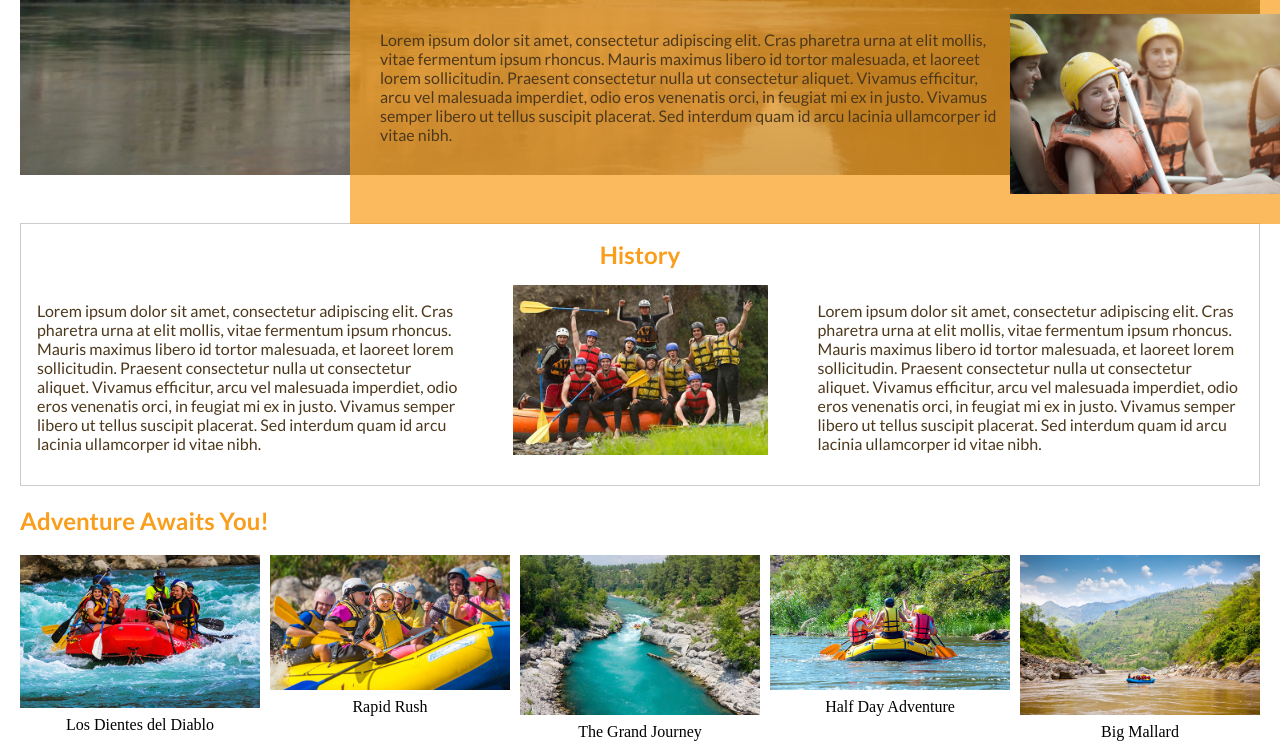
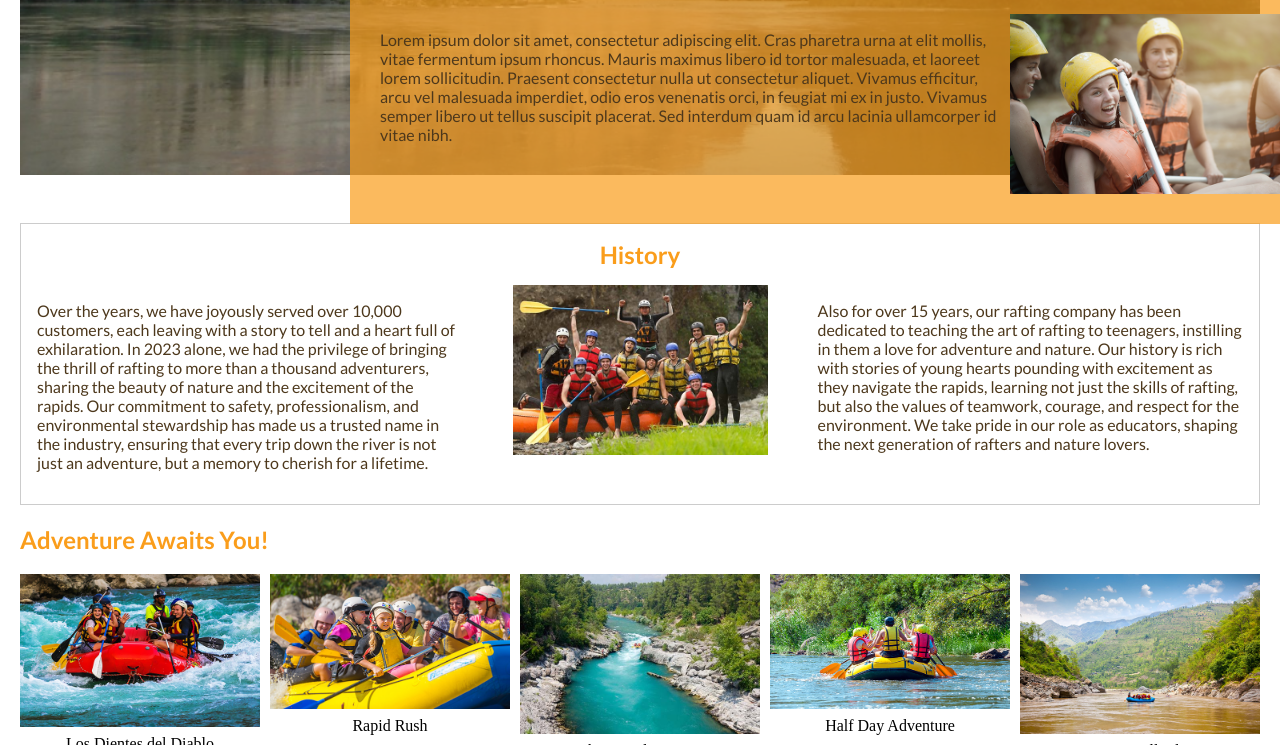
Before and after one commit to AmonApolonio/wdd130, a plain HTML site: page wwr/about.html in a window 1280 px wide. Shown: the part 355-1100 px from the top of the page. Drawn offline with Linux system fonts and the light colour scheme.

Commit message:
adding more content to the page

```diff
--- a/wwr/about.html
+++ b/wwr/about.html
@@ -31,9 +31,9 @@
             <section class="history-section">
                 <h2>History</h2>
                 <div class="history-grid">
-                    <p>Lorem ipsum dolor sit amet, consectetur adipiscing elit. Cras pharetra urna at elit mollis, vitae fermentum ipsum rhoncus. Mauris maximus libero id tortor malesuada, et laoreet lorem sollicitudin. Praesent consectetur nulla ut consectetur aliquet. Vivamus efficitur, arcu vel malesuada imperdiet, odio eros venenatis orci, in feugiat mi ex in justo. Vivamus semper libero ut tellus suscipit placerat. Sed interdum quam id arcu lacinia ullamcorper id vitae nibh.</p>
+                    <p>Over the years, we have joyously served over 10,000 customers, each leaving with a story to tell and a heart full of exhilaration. In 2023 alone, we had the privilege of bringing the thrill of rafting to more than a thousand adventurers, sharing the beauty of nature and the excitement of the rapids. Our commitment to safety, professionalism, and environmental stewardship has made us a trusted name in the industry, ensuring that every trip down the river is not just an adventure, but a memory to cherish for a lifetime.</p>
                     <img src="images/history.jpg" alt="history">
-                    <p>Lorem ipsum dolor sit amet, consectetur adipiscing elit. Cras pharetra urna at elit mollis, vitae fermentum ipsum rhoncus. Mauris maximus libero id tortor malesuada, et laoreet lorem sollicitudin. Praesent consectetur nulla ut consectetur aliquet. Vivamus efficitur, arcu vel malesuada imperdiet, odio eros venenatis orci, in feugiat mi ex in justo. Vivamus semper libero ut tellus suscipit placerat. Sed interdum quam id arcu lacinia ullamcorper id vitae nibh.</p>
+                    <p>Also for over 15 years, our rafting company has been dedicated to teaching the art of rafting to teenagers, instilling in them a love for adventure and nature. Our history is rich with stories of young hearts pounding with excitement as they navigate the rapids, learning not just the skills of rafting, but also the values of teamwork, courage, and respect for the environment. We take pride in our role as educators, shaping the next generation of rafters and nature lovers.</p>
                 </div>
             </section>
 
```
